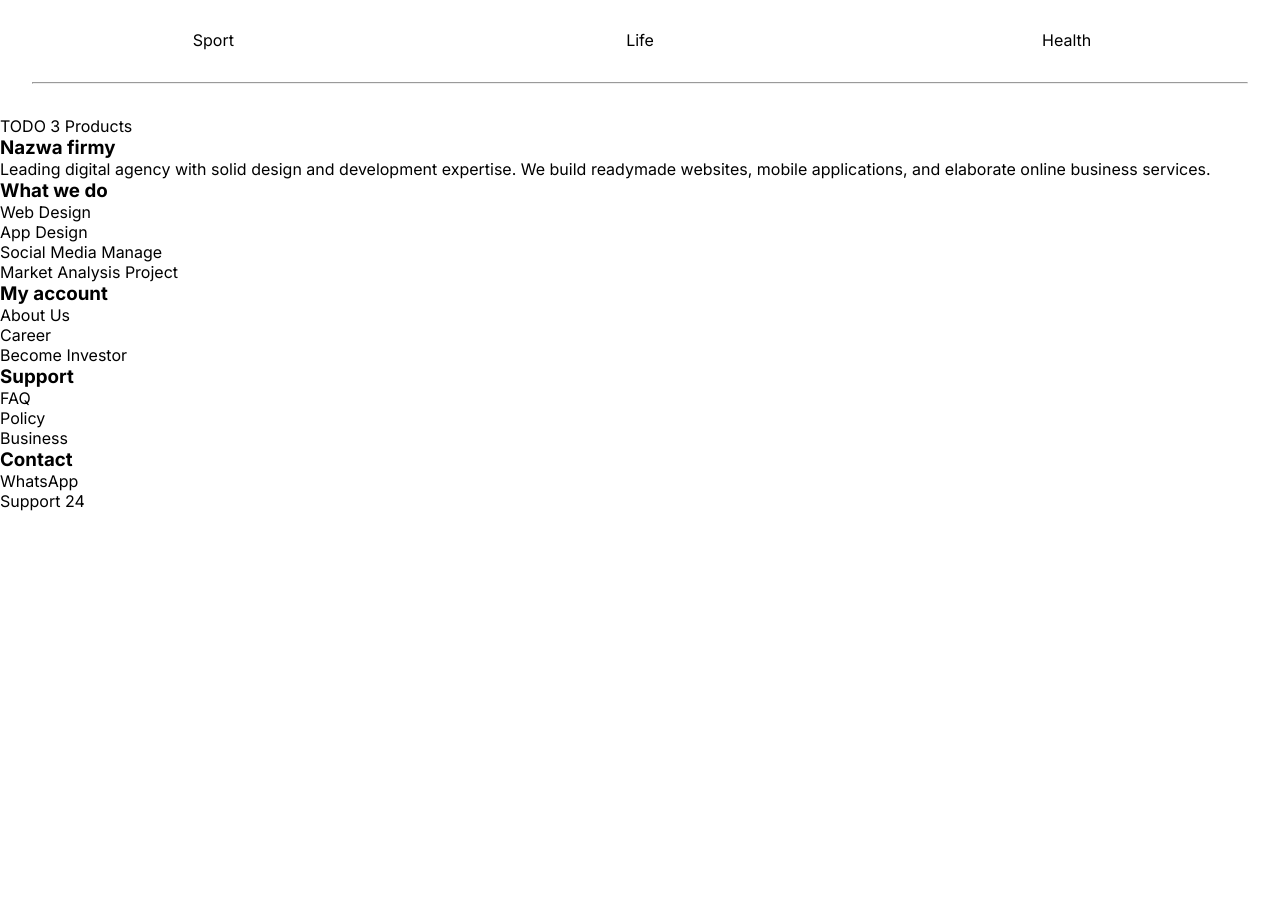
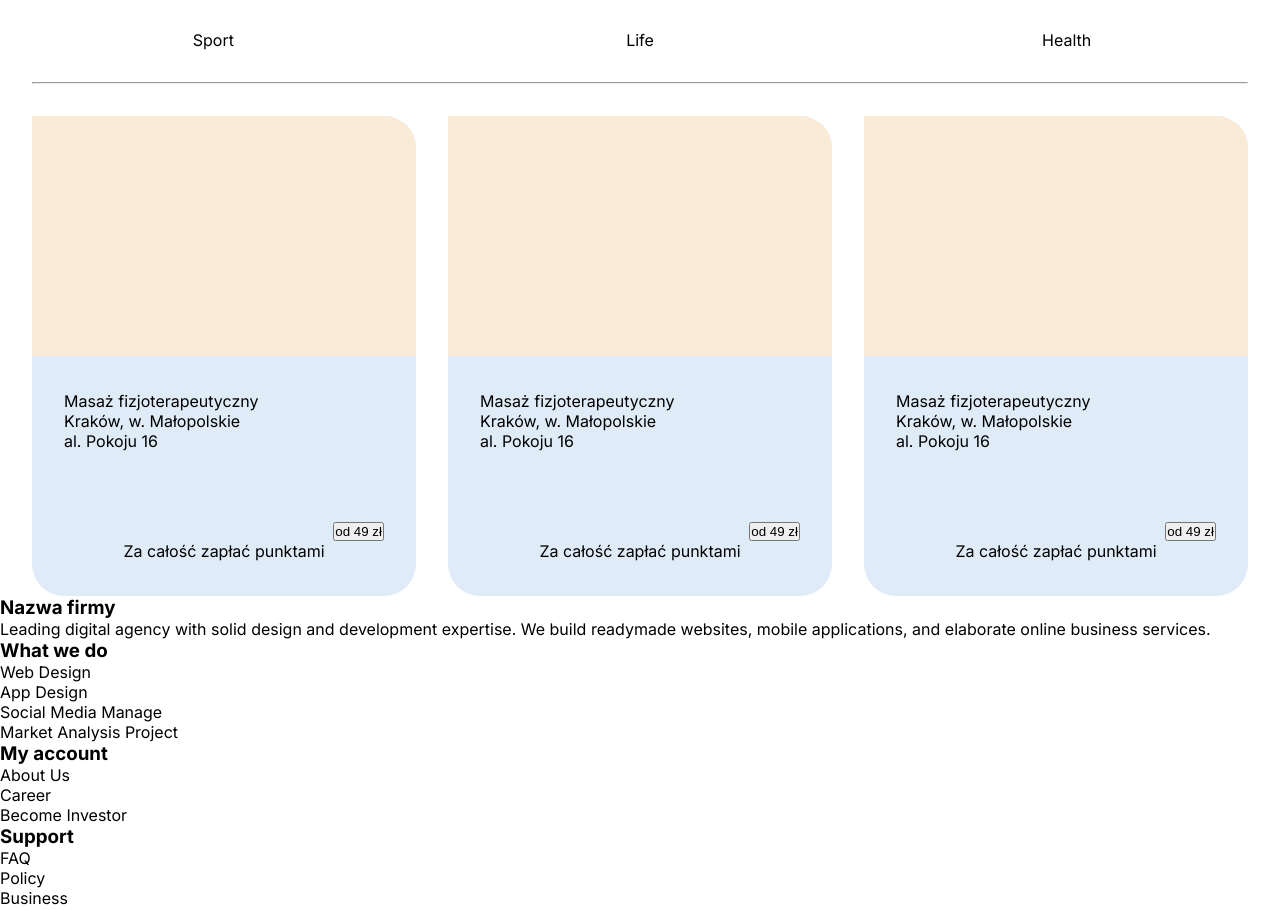
Before and after one commit to JohnyProduction/loyalty-program-app, a Next.js app: page / in a window 1280 px wide. Shown: the part 1471-2381 px from the top of the page. Before the commit the page ends 1982 px from the top, so only its background shows below. Built offline with nearby package versions, Linux system fonts and the light colour scheme.

Commit message:
products init

```diff
--- a/src/app/browse-products.tsx
+++ b/src/app/browse-products.tsx
@@ -1,13 +1,41 @@
 import styles from '@/styles/app/page.module.scss';
 import { BrowseProduct } from '@/app/browse-product';
-import { ProductType } from '@/types/main-page-types';
+import { OtherProductType, ProductType } from '@/types/main-page-types';
 import { BreakLine } from '@/components/common/break-line';
+import { Product } from '@/app/product';
 
 export function BrowseProducts() {
     const products: ProductType[] = [
         { name: 'Sport', imageUrl: '' },
         { name: 'Life', imageUrl: '' },
         { name: 'Health', imageUrl: '' }
+    ];
+
+    const otherProducts: OtherProductType[] = [
+        {
+            name: 'Masaż fizjoterapeutyczny',
+            imageUrl: '',
+            location: 'Kraków, w. Małopolskie',
+            address: 'al. Pokoju 16',
+            priceFrom: 49,
+            currency: 'zł'
+        },
+        {
+            name: 'Masaż fizjoterapeutyczny',
+            imageUrl: '',
+            location: 'Kraków, w. Małopolskie',
+            address: 'al. Pokoju 16',
+            priceFrom: 49,
+            currency: 'zł'
+        },
+        {
+            name: 'Masaż fizjoterapeutyczny',
+            imageUrl: '',
+            location: 'Kraków, w. Małopolskie',
+            address: 'al. Pokoju 16',
+            priceFrom: 49,
+            currency: 'zł'
+        }
     ];
 
     return (
@@ -19,6 +47,10 @@ export function BrowseProducts() {
                 </div>
             </div>
             <BreakLine />
+            <div className={styles['other-products__container']}>
+                {otherProducts.map(product => <Product product={product} key={product.name} />)}
+            </div>
+            <></>
         </div>
     );
 }
--- a/src/app/page.tsx
+++ b/src/app/page.tsx
@@ -11,7 +11,6 @@ export default function MainPage() {
                 <WelcomeFragment />
             </div>
             <BrowseProducts />
-            <div>TODO 3 Products</div>
             <Footer />
         </main>
     );
--- /dev/null
+++ b/src/app/product.tsx
@@ -0,0 +1,27 @@
+import { OtherProductType } from '@/types/main-page-types';
+import styles from '@/styles/components/product.module.scss';
+
+interface ProductProps {
+    product: OtherProductType;
+}
+
+export function Product({ product }: ProductProps) {
+    return (
+        <div className={styles['product']}>
+            <div className={styles['product__image-container']}>
+                <div className={styles['product__image']}></div>
+            </div>
+            <div className={styles['product__info-container']}>
+                <div>
+                    <div className={styles['product__info-name']}>{product.name}</div>
+                    <div className={styles['product__info-location']}>{product.location}</div>
+                    <div className={styles['product__info-address']}>{product.address}</div>
+                </div>
+                <div>
+                    <button>od {product.priceFrom} {product.currency}</button>
+                    <p className={styles['product__info-summary']}>Za całość zapłać punktami</p>
+                </div>
+            </div>
+        </div>
+    );
+}
--- a/src/styles/app/page.module.scss
+++ b/src/styles/app/page.module.scss
@@ -38,10 +38,9 @@ $welcome-fragment-height: calc(100vh - $top-bar-height);
         margin: 5rem 0;
     }
 
-    > div:first-of-type {
+    > div {
         display: flex;
         align-items: center;
-        //height: 100vh;
 
         .browse-products__container {
             display: flex;
@@ -49,4 +48,17 @@ $welcome-fragment-height: calc(100vh - $top-bar-height);
             width: 100vw;
         }
     }
+
+    .other-products__container {
+        width: 95vw;
+        margin: 0 auto;
+
+        >:first-child {
+            margin-right: 32px;
+        }
+
+        >:last-child {
+            margin-left: 32px;
+        }
+    }
 }
--- /dev/null
+++ b/src/styles/components/product.module.scss
@@ -0,0 +1,37 @@
+.product {
+    flex-grow: 1;
+    height: 60vh;
+    $border-radius: 32px;
+    border-radius: 0 $border-radius $border-radius $border-radius;
+    background-color: #DFEBF7;
+
+    .product__image-container {
+        display: flex;
+        justify-content: center;
+        height: 50%;
+
+        .product__image {
+            width: 100%;
+            background-color: antiquewhite;
+            border-radius: 0 $border-radius 0 0;
+        }
+    }
+
+    .product__info-container {
+        margin: 0 32px;
+        height: 50%;
+
+        display: flex;
+        justify-content: space-around;
+        flex-direction: column;
+
+        button {
+            float: right;
+        }
+
+        .product__info-summary {
+            text-align: center;
+            clear: both;
+        }
+    }
+}
```
Also changed, not shown: src/types/main-page-types.tsx (+9 -0 lines).
